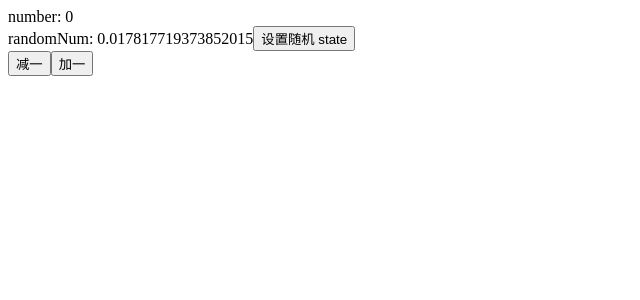
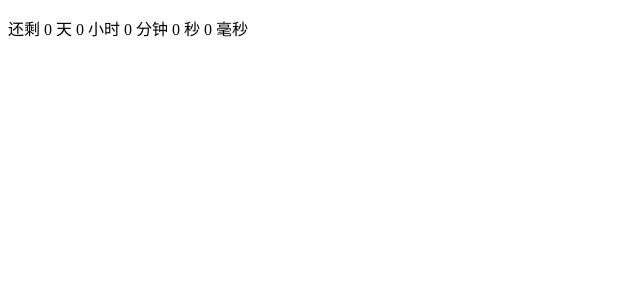
Before and after one commit to yk-a111y/react-comp, a React (Create React App) app: page / in a window 1280 px wide. Shown: the top 300 px of the page, without its empty margins (0-640 px from the left). Built offline with nearby package versions, Linux system fonts and the light colour scheme.

Commit message:
feat: useCountDown

```diff
--- a/src/components/Apps/HooksApp.tsx
+++ b/src/components/Apps/HooksApp.tsx
@@ -5,9 +5,10 @@
 import ScrollingHook from "@/components/Hooks/useScrollingHook";
 import SizeHook from "@/components/Hooks/useSizeHook";
 import WhyDidYouUpdate from "@/components/Hooks/useWhyDidYouUpdateHook";
+import CountDown from "@/components/Hooks/useCountDownHook";
 
 const HooksApp = () => {
-  return <WhyDidYouUpdate />;
+  return <CountDown />;
 };
 
 export default HooksApp;
--- /dev/null
+++ b/src/components/Hooks/useCountDownHook.tsx
@@ -0,0 +1,23 @@
+// import { useCountDown } from "ahooks";
+import useCountDown from "@/hooks/useCountDown";
+
+const CountDown = () => {
+  const [countdown, formattedRes] = useCountDown({
+    // targetDate: `${new Date().getFullYear()}-12-31 23:59:59`,
+    leftTime: 5000,
+    onEnd: () => {
+      console.log("end");
+    },
+  });
+
+  const { days, hours, minutes, seconds, milliseconds } = formattedRes;
+
+  return (
+    <p>
+      还剩 {days} 天 {hours} 小时 {minutes} 分钟 {seconds} 秒 {milliseconds}{" "}
+      毫秒
+    </p>
+  );
+};
+
+export default CountDown;
--- /dev/null
+++ b/src/hooks/useCountDown.tsx
@@ -0,0 +1,84 @@
+import { useEffect, useMemo, useRef, useState } from "react";
+import dayjs from "dayjs";
+
+type TDate = dayjs.ConfigType;
+
+interface Options {
+  leftTime?: number;
+  targetDate?: TDate;
+  interval?: number; // 倒计时变化的时间间隔
+  onEnd?: () => void; // 倒计时结束的回调
+}
+
+// 格式化后的结果
+interface FormattedRes {
+  days: number;
+  hours: number;
+  minutes: number;
+  seconds: number;
+  milliseconds: number;
+}
+
+const parseMs = (milliSeconds: number): FormattedRes => {
+  return {
+    days: Math.floor(milliSeconds / 86400000),
+    hours: Math.floor(milliSeconds / 3600000) % 24,
+    minutes: Math.floor(milliSeconds / 60000) % 60,
+    seconds: Math.floor(milliSeconds / 1000) % 60,
+    milliseconds: Math.floor(milliSeconds) % 1000,
+  };
+};
+
+const calcLeft = (target?: TDate) => {
+  if (!target) return 0;
+
+  const left = dayjs(target).valueOf() - Date.now();
+
+  return left < 0 ? 0 : left;
+};
+
+const useCountDown = (
+  options: Options = {}
+): readonly [number, FormattedRes] => {
+  const { leftTime, targetDate, interval = 1000, onEnd } = options || {};
+
+  // useMemo缓存leftTime的计算结果
+  const memoLeftTime = useMemo<TDate>(() => {
+    // 如果leftTime存在，用当前时间加上剩余时间得到目标时间
+    return leftTime && leftTime > 0 ? Date.now() + leftTime : undefined;
+  }, [leftTime]);
+
+  // 得出目标时间
+  const target = "leftTime" in options ? memoLeftTime : targetDate;
+  const [timeLeft, setTimeLeft] = useState(() => calcLeft(target));
+
+  // 避免闭包陷阱
+  const onEndRef = useRef(onEnd);
+  onEndRef.current = onEnd;
+
+  useEffect(() => {
+    if (!target) {
+      setTimeLeft(0);
+      return;
+    }
+
+    setTimeLeft(calcLeft(target));
+    const timer = setInterval(() => {
+      const targetLeft = calcLeft(target);
+      setTimeLeft(targetLeft);
+      if (targetLeft === 0) {
+        clearInterval(timer);
+        onEndRef.current?.();
+      }
+    }, interval);
+
+    return () => clearInterval(timer);
+  }, [target, interval]);
+
+  // 格式化后的结果
+  const formattedRes = useMemo(() => parseMs(timeLeft), [timeLeft]);
+
+  return [timeLeft, formattedRes] as const;
+};
+
+export default useCountDown;
```
